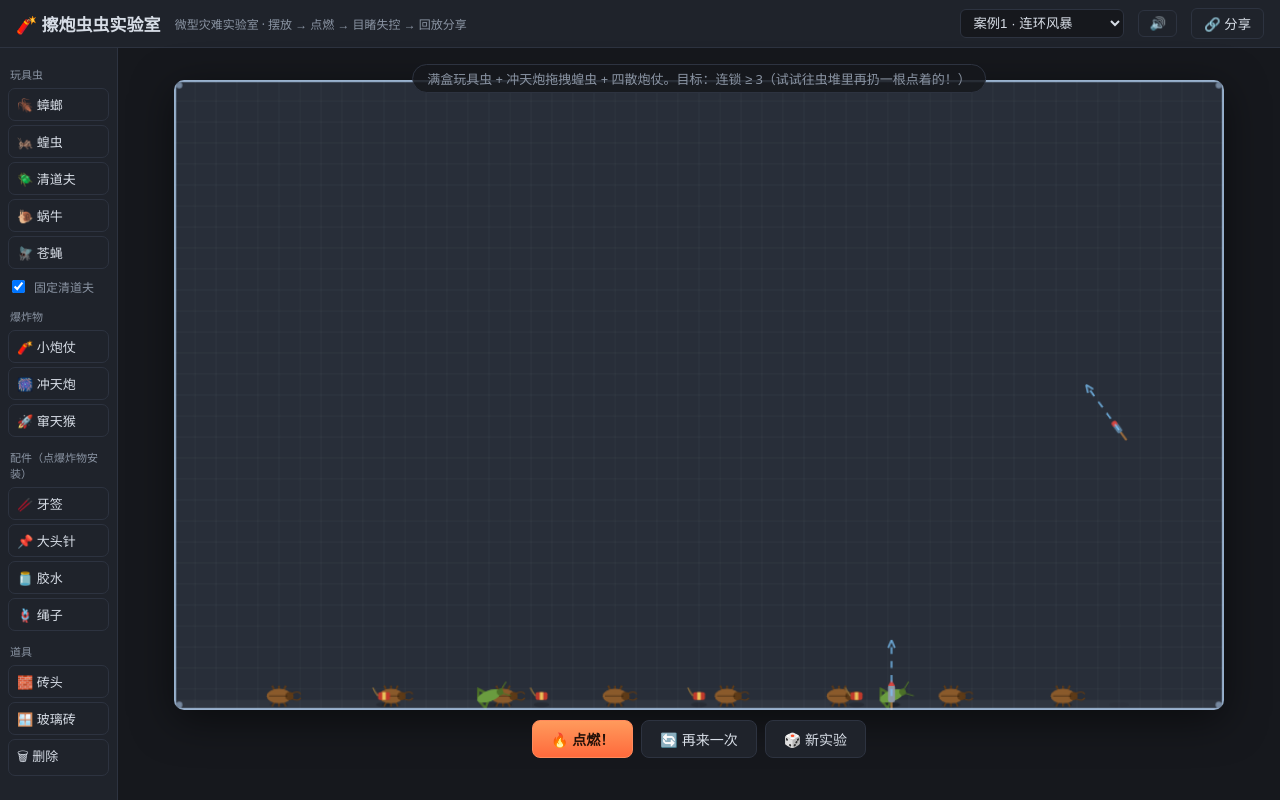
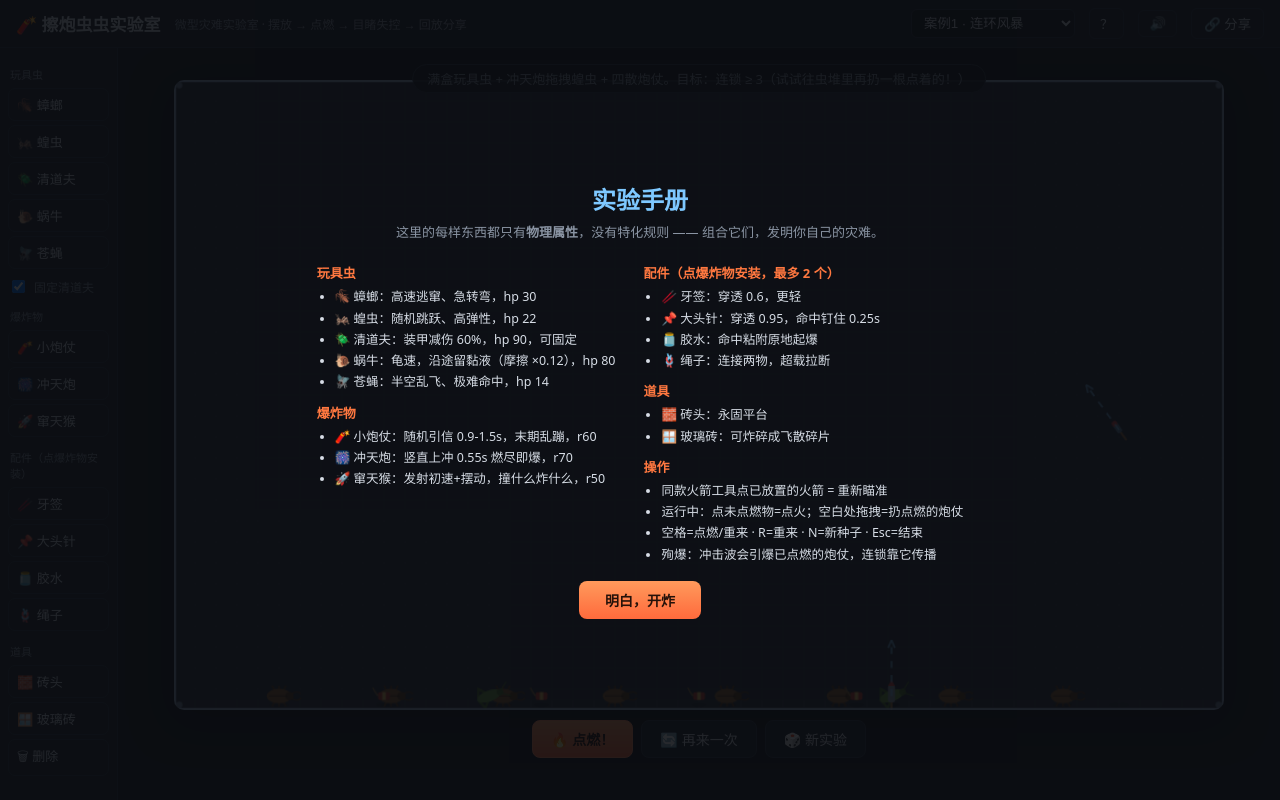
Before and after one commit to Bairea/boom_bug, a website with bundled scripts: page index.html in a window 1280 px wide. Built offline with nearby package versions, Linux system fonts and the light colour scheme.

Commit message:
R21: 实验手册帮助面板(全物品物理属性表+操作说明, 首访自动弹出)

```diff
--- a/index.html
+++ b/index.html
@@ -190,6 +190,29 @@
     z-index: 9;
   }
   #toast.show { opacity: 1; transform: translateX(-50%) translateY(0); }
+  #help {
+    position: absolute;
+    inset: 0;
+    background: rgba(10,12,16,0.88);
+    z-index: 20;
+    display: flex;
+    flex-direction: column;
+    align-items: center;
+    justify-content: center;
+    padding: 20px;
+  }
+  #help h2 { color: var(--accent); margin: 0 0 6px; }
+  #help .hint { color: var(--dim); font-size: 13px; margin: 0 0 12px; }
+  #help .cols { display: flex; gap: 28px; max-width: 760px; }
+  #help h3 { color: var(--hot); font-size: 13px; margin: 10px 0 4px; }
+  #help ul { margin: 0; padding-left: 18px; color: var(--text); font-size: 12.5px; line-height: 1.7; }
+  #help button {
+    margin-top: 16px;
+    background: linear-gradient(180deg, #ff9a5c, #ff6a3c);
+    border: none; border-radius: 8px;
+    color: #241109; font-weight: 700;
+    padding: 9px 26px; cursor: pointer; font-size: 14px;
+  }
 </style>
 </head>
 <body>
@@ -197,6 +220,7 @@
   <h1>🧨 擦炮虫虫实验室</h1>
   <span class="sub">微型灾难实验室 · 摆放 → 点燃 → 目睹失控 → 回放分享</span>
   <select id="scenario"></select>
+  <button id="btn-help" style="background:var(--panel);border:1px solid var(--line);color:var(--text);border-radius:6px;padding:5px 10px;cursor:pointer">？</button>
   <button id="btn-mute" style="background:var(--panel);border:1px solid var(--line);color:var(--text);border-radius:6px;padding:5px 10px;cursor:pointer">🔊</button>
   <button id="btn-share" style="background:var(--panel);border:1px solid var(--line);color:var(--text);border-radius:6px;padding:5px 12px;cursor:pointer">🔗 分享</button>
 </header>
@@ -246,6 +270,50 @@
   </div>
 </div>
 <div id="toast"></div>
+<div id="help" hidden>
+  <h2>实验手册</h2>
+  <p class="hint">这里的每样东西都只有<b>物理属性</b>，没有特化规则 —— 组合它们，发明你自己的灾难。</p>
+  <div class="cols">
+    <div>
+      <h3>玩具虫</h3>
+      <ul>
+        <li>🪳 蟑螂：高速逃窜、急转弯，hp 30</li>
+        <li>🦗 蝗虫：随机跳跃、高弹性，hp 22</li>
+        <li>🪲 清道夫：装甲减伤 60%，hp 90，可固定</li>
+        <li>🐌 蜗牛：龟速，沿途留黏液（摩擦 ×0.12），hp 80</li>
+        <li>🪰 苍蝇：半空乱飞、极难命中，hp 14</li>
+      </ul>
+      <h3>爆炸物</h3>
+      <ul>
+        <li>🧨 小炮仗：随机引信 0.9-1.5s，末期乱蹦，r60</li>
+        <li>🎆 冲天炮：竖直上冲 0.55s 燃尽即爆，r70</li>
+        <li>🚀 窜天猴：发射初速+摆动，撞什么炸什么，r50</li>
+      </ul>
+    </div>
+    <div>
+      <h3>配件（点爆炸物安装，最多 2 个）</h3>
+      <ul>
+        <li>🥢 牙签：穿透 0.6，更轻</li>
+        <li>📌 大头针：穿透 0.95，命中钉住 0.25s</li>
+        <li>🫙 胶水：命中粘附原地起爆</li>
+        <li>🪢 绳子：连接两物，超载拉断</li>
+      </ul>
+      <h3>道具</h3>
+      <ul>
+        <li>🧱 砖头：永固平台</li>
+        <li>🪟 玻璃砖：可炸碎成飞散碎片</li>
+      </ul>
+      <h3>操作</h3>
+      <ul>
+        <li>同款火箭工具点已放置的火箭 = 重新瞄准</li>
+        <li>运行中：点未点燃物=点火；空白处拖拽=扔点燃的炮仗</li>
+        <li>空格=点燃/重来 · R=重来 · N=新种子 · Esc=结束</li>
+        <li>殉爆：冲击波会引爆已点燃的炮仗，连锁靠它传播</li>
+      </ul>
+    </div>
+  </div>
+  <button id="btn-help-close">明白，开炸</button>
+</div>
 <script type="module" src="./src/ui/main.js"></script>
 </body>
 </html>
--- a/src/ui/main.js
+++ b/src/ui/main.js
@@ -70,6 +70,20 @@ canvas.addEventListener(
   () => sfx.ensure(),
   { once: true }
 );
+
+// ---- 实验手册 ----
+const helpEl = document.getElementById('help');
+document.getElementById('btn-help')?.addEventListener('click', () => (helpEl.hidden = false));
+document.getElementById('btn-help-close')?.addEventListener('click', () => (helpEl.hidden = true));
+// 首次到访自动弹出（localStorage 记忆）
+try {
+  if (!localStorage.getItem('bbl-help-seen')) {
+    helpEl.hidden = false;
+    localStorage.setItem('bbl-help-seen', '1');
+  }
+} catch {
+  // 无 localStorage：不弹
+}
 
 // ---- 工具箱 ----
 for (const btn of els.toolButtons) {
```
